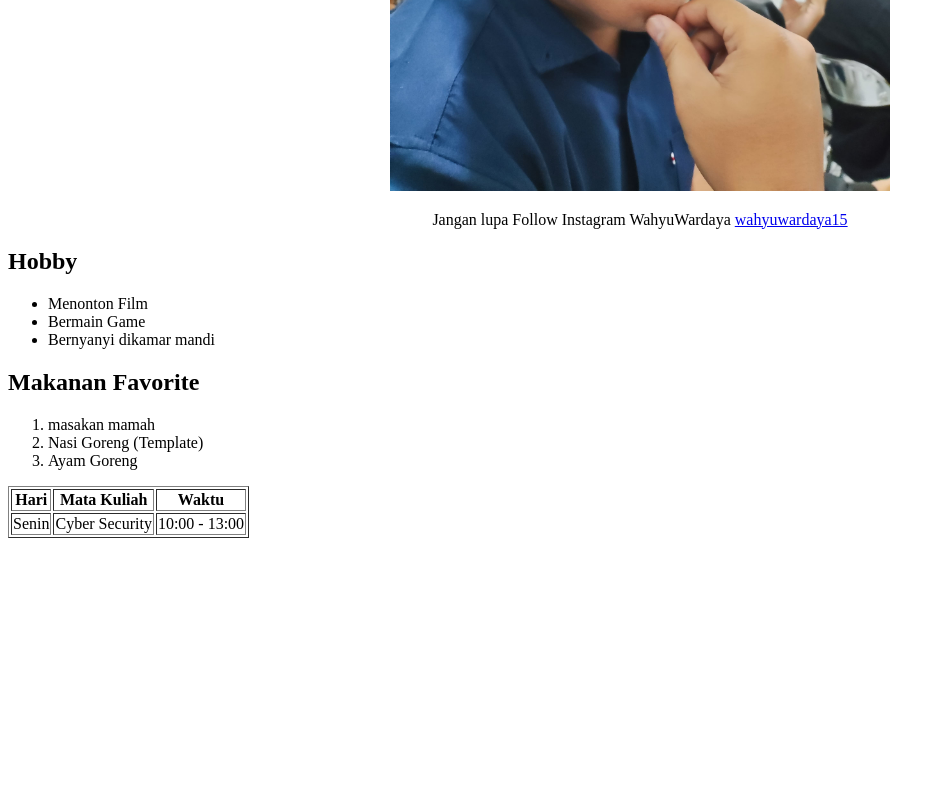
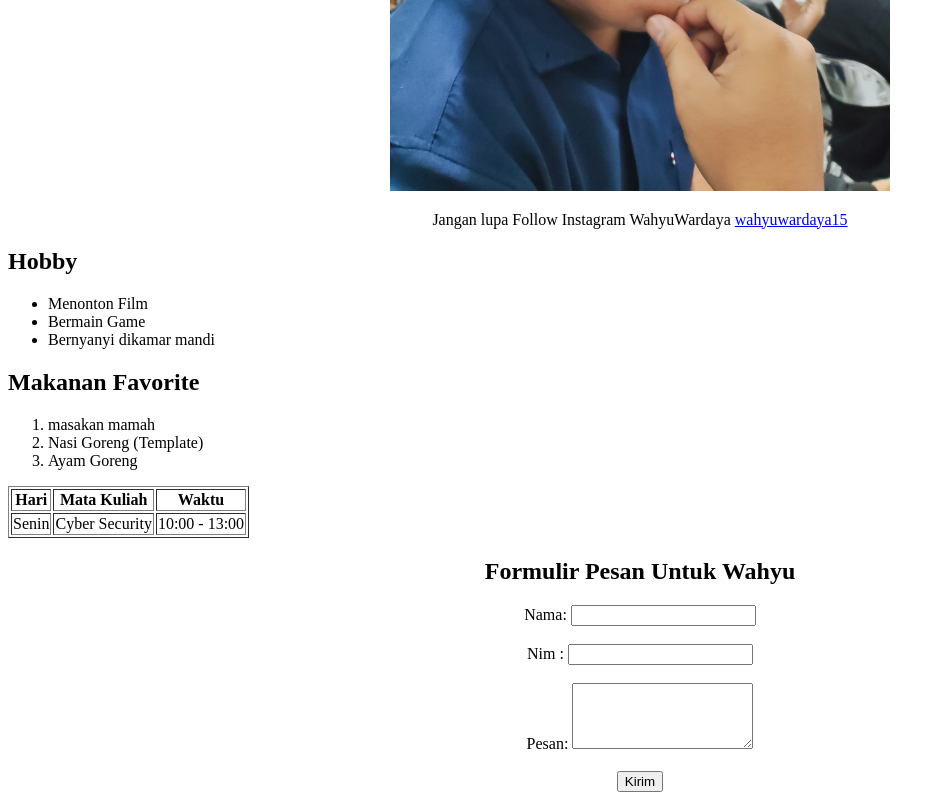
Before and after one commit to WahyuWardaya/Praktikum_Web, a plain HTML site: page index.html in a window 1280 px wide. Shown: the part 772-1572 px from the top of the page, without its empty margins (0-945 px from the left). Before the commit the page ends 1318 px from the top, so only its background shows below. Drawn offline with Linux system fonts and the light colour scheme.

Commit message:
Langkah f. membuat Formulir

```diff
--- a/index.html
+++ b/index.html
@@ -57,5 +57,21 @@
     </table>
 
     <!-- Langkah f. membuat Formulir -->
+    <center>
+      <!-- Formulir pesan -->
+      <h2>Formulir Pesan Untuk Wahyu</h2>
+      <form action="submit.php" method="post">
+        <label for="name">Nama:</label>
+        <input type="text" id="name" name="fullname" required /><br /><br />
+
+        <label for="nim">Nim :</label>
+        <input type="text" id="nim" name="nim" required /><br /><br />
+
+        <label for="pesan">Pesan:</label>
+        <textarea type="message" id="pesan" name="pesan_pengguna" rows="4" required></textarea><br /><br />
+
+        <button type="submit">Kirim</button>
+      </form>
+    </center>
   </body>
 </html>
```
